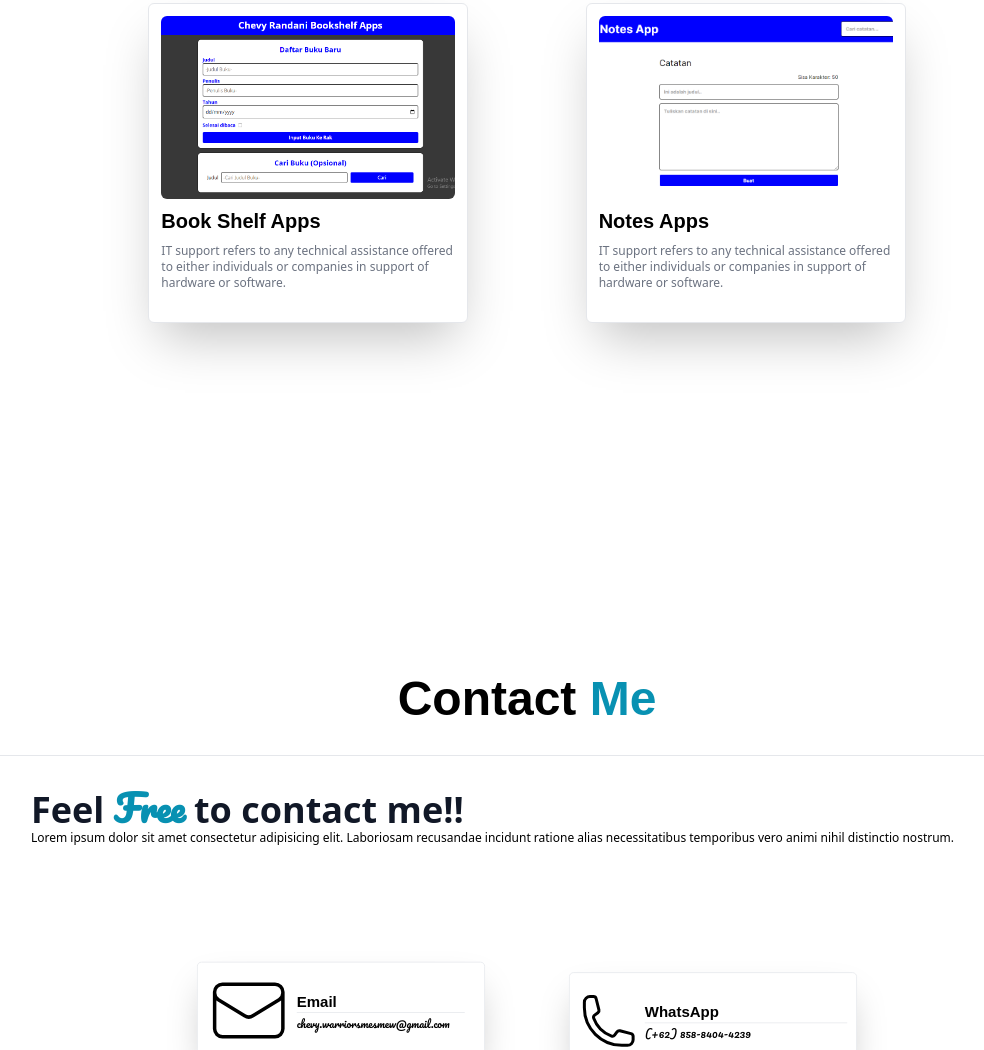
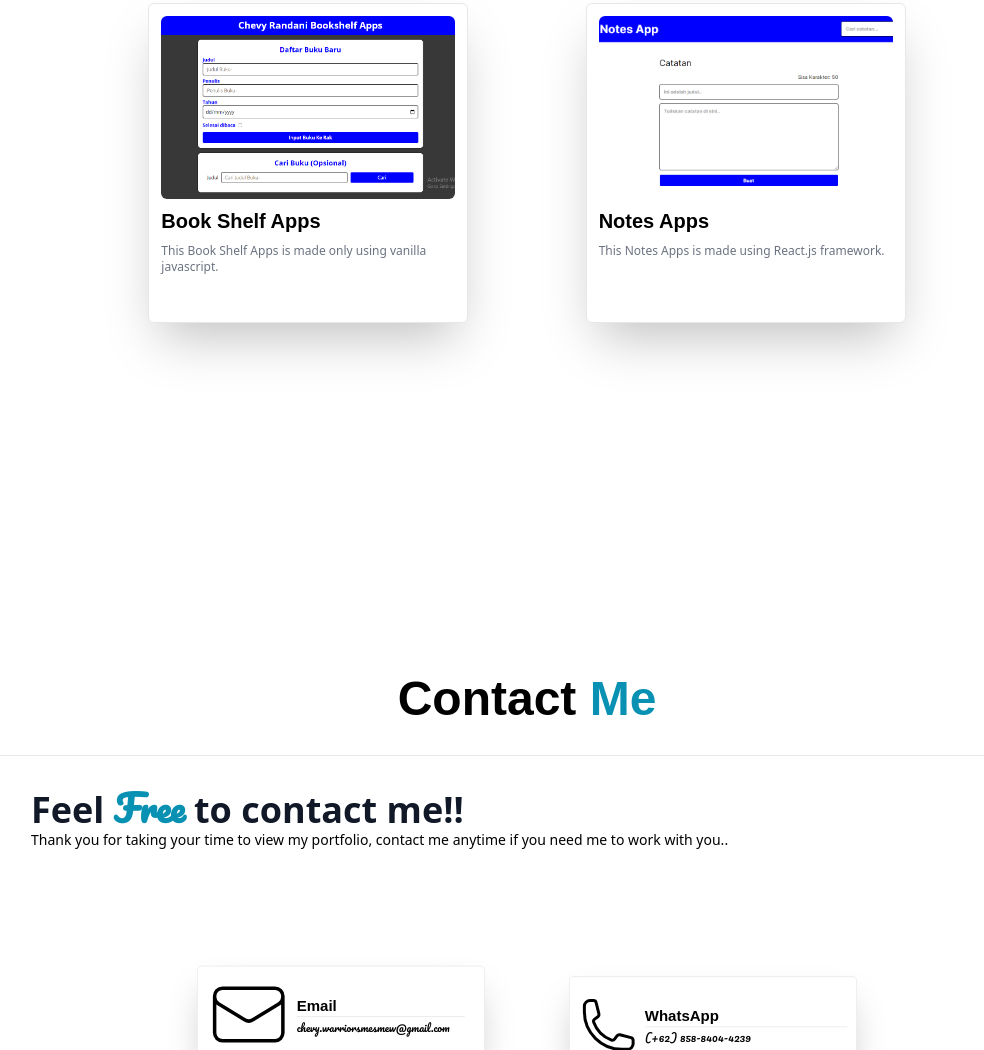
Before and after one commit to copcop22/landingpage-tailwind-css, a website: page public/index.html in a window 1280 px wide. Shown: the part 4237-5287 px from the top of the page, without its empty margins (113-1097 px from the left). Drawn offline with nearby package versions, Linux system fonts and the light colour scheme.

Commit message:
perbaikan deskripsi pada beberapa halaman

```diff
--- a/public/index.html
+++ b/public/index.html
@@ -595,12 +595,8 @@
                                     <h3 class="font-extrabold font-Montserrat text-black text-base md:text-xl my-2 ">
                                         Book
                                         Shelf Apps</h3>
-                                    <p class="text-xs text-gray-500">IT support refers to any technical assistance
-                                        offered
-                                        to
-                                        either
-                                        individuals or companies
-                                        in support of hardware or software.</p>
+                                    <p class="text-xs text-gray-500">This Book Shelf Apps is made only using vanilla
+                                        javascript. </p>
                                 </div>
 
                             </div>
@@ -616,12 +612,8 @@
                                     <h3 class="font-extrabold font-Montserrat text-black text-base md:text-xl my-2 ">
                                         Notes
                                         Apps</h3>
-                                    <p class="text-xs text-gray-500">IT support refers to any technical assistance
-                                        offered
-                                        to
-                                        either
-                                        individuals or companies
-                                        in support of hardware or software.</p>
+                                    <p class="text-xs text-gray-500">This Notes Apps is made using React.js framework.
+                                    </p>
                                 </div>
 
                             </div>
@@ -657,10 +649,9 @@
                         <h1 class="sm:text-xl md:text-4xl font-bold text-gray-900 dark:text-white">Feel <span
                                 class="font-bold font-Pacifico text-cyan-600">Free</span> to contact
                             me!!</h1>
-                        <p class="sm:text-xs">Lorem ipsum dolor sit amet consectetur adipisicing elit. Laboriosam
-                            recusandae
-                            incidunt ratione
-                            alias necessitatibus temporibus vero animi nihil distinctio nostrum.</p>
+                        <p class="sm:text-xs md:text-sm">Thank you for taking your time to view my portfolio, contact me
+                            anytime if
+                            you need me to work with you..</p>
                     </div>
 
 
```
